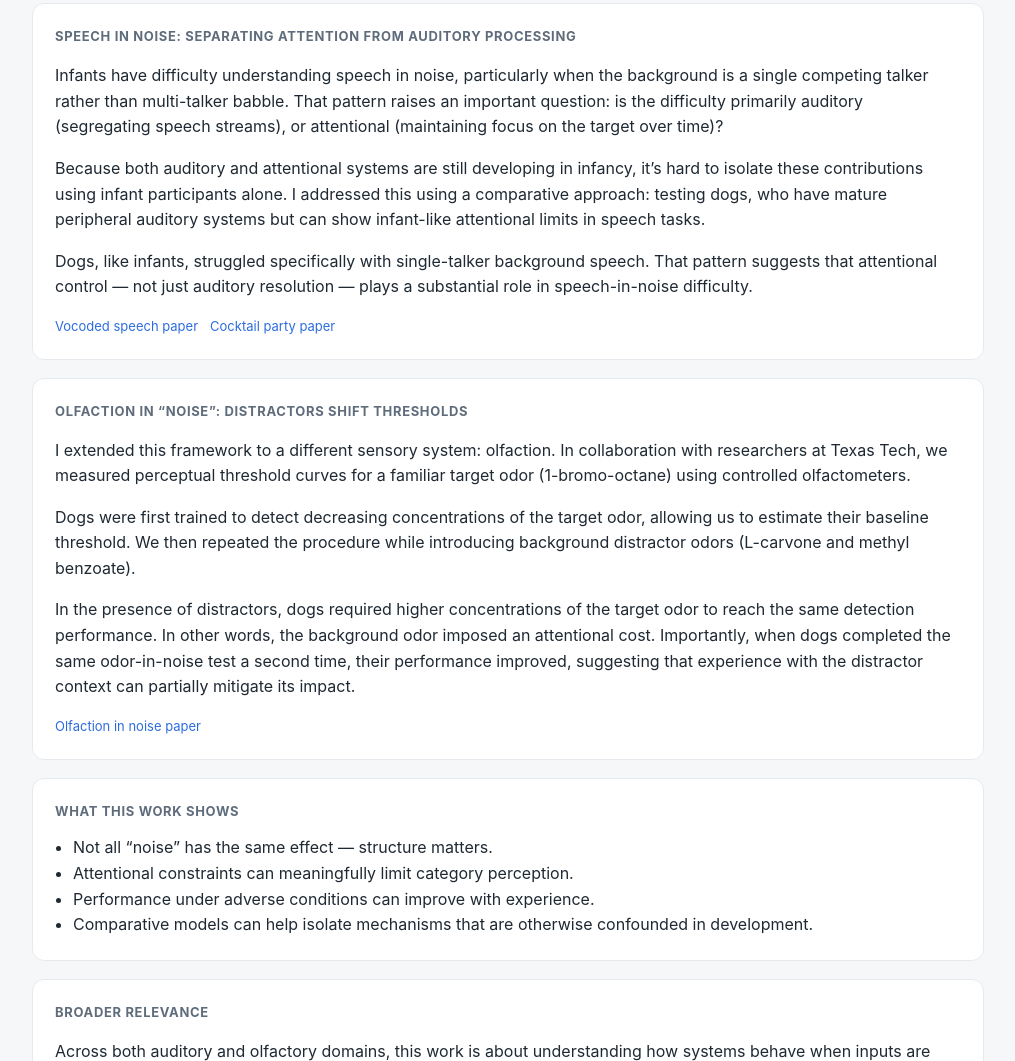
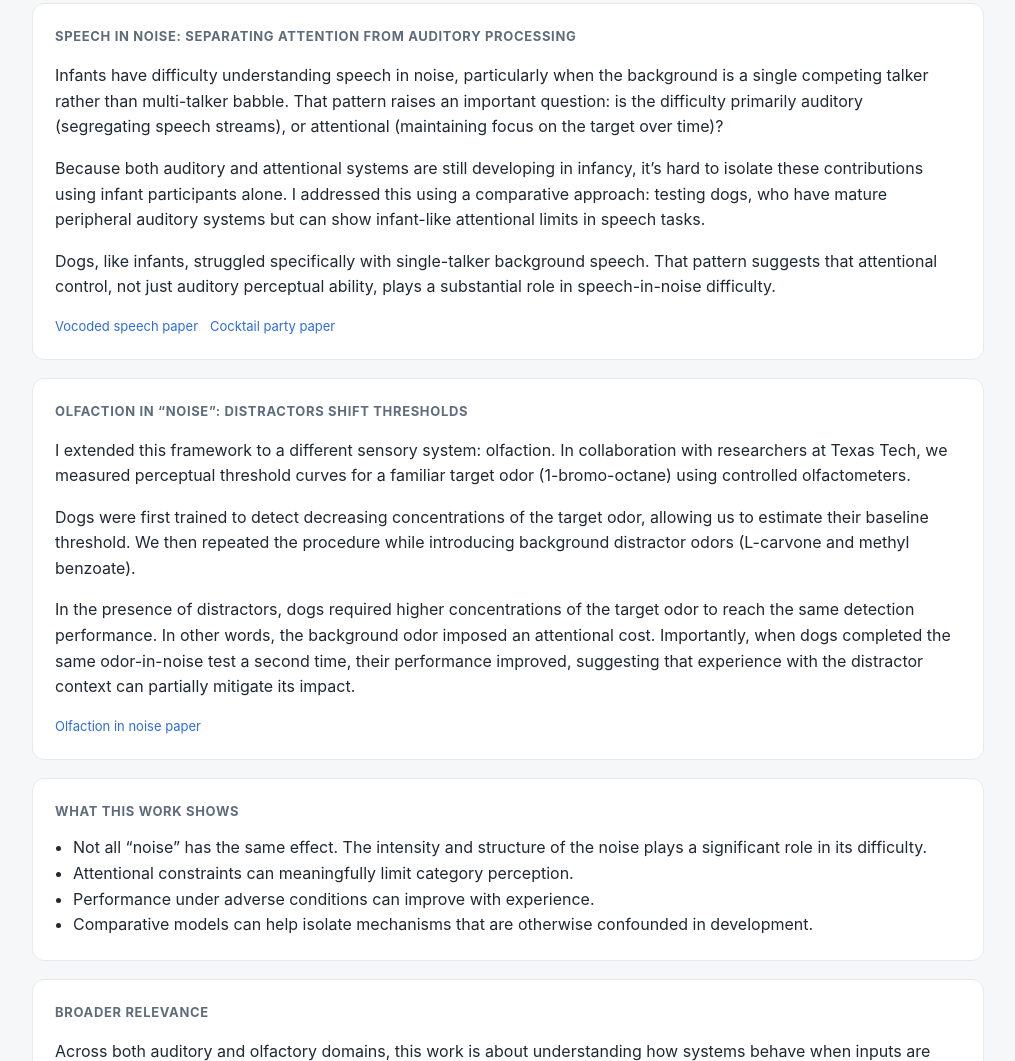
Before and after one commit to avmalli/avmalli.github.io, a plain HTML site: page projects/adverse-conditions.html in a window 1280 px wide. Shown: the part 429-1490 px from the top of the page, without its empty margins (132-1147 px from the left). Drawn offline with Linux system fonts and the light colour scheme.

Commit message:
Update adverse-conditions.html

```diff
--- a/projects/adverse-conditions.html
+++ b/projects/adverse-conditions.html
@@ -54,7 +54,7 @@
 
         <p>
           Dogs, like infants, struggled specifically with single-talker background speech. That
-          pattern suggests that attentional control — not just auditory resolution — plays a
+          pattern suggests that attentional control, not just auditory perceptual ability, plays a
           substantial role in speech-in-noise difficulty.
         </p>
 
@@ -94,7 +94,7 @@
       <div class="section">
         <h2>What this work shows</h2>
         <ul style="margin:0; padding-left:18px;">
-          <li>Not all “noise” has the same effect — structure matters.</li>
+          <li>Not all “noise” has the same effect. The intensity and structure of the noise plays a significant role in its difficulty.</li>
           <li>Attentional constraints can meaningfully limit category perception.</li>
           <li>Performance under adverse conditions can improve with experience.</li>
           <li>Comparative models can help isolate mechanisms that are otherwise confounded in development.</li>
```
